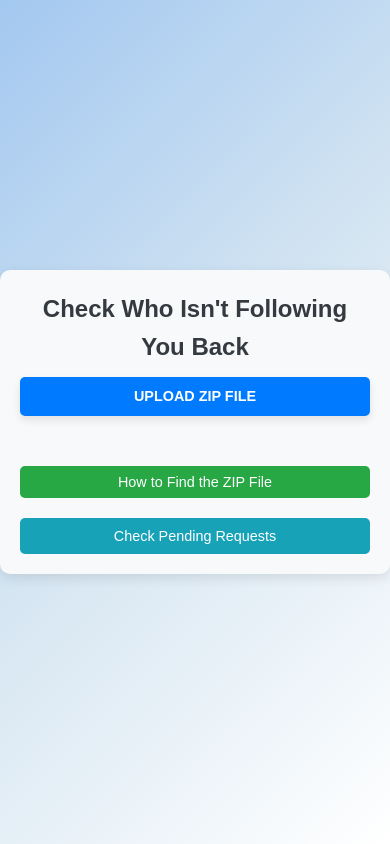
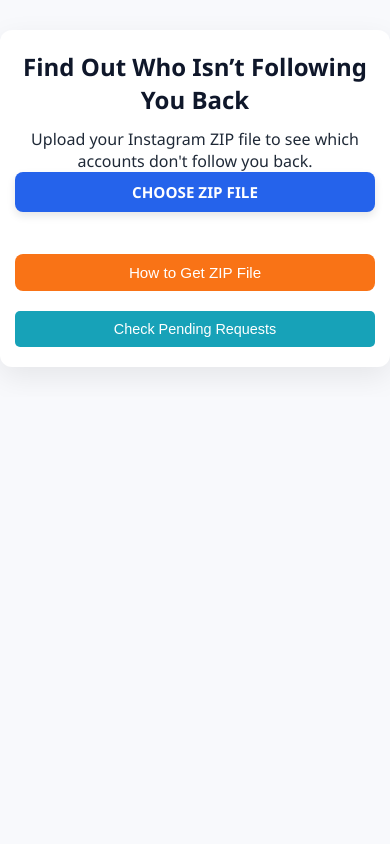
Before and after one commit to kunjkhanpara/Instagram_Unfollower_Tracker, a React (Create React App) app: page /Instagram_Unfollower_Tracker/check-unfollower in a window 390 px wide. Built offline with nearby package versions, Linux system fonts and the light colour scheme.

Commit message:
Improved responsive design and scroll height for pending request list

```diff
--- a/src/components/CheckUnfollower.js
+++ b/src/components/CheckUnfollower.js
@@ -12,7 +12,7 @@
 
   const handleFileUpload = async (e) => {
     setIsLoading(true);
-    setError(null); // Reset error state
+    setError(null);
     const file = e.target.files[0];
     if (!file) {
       setError('Please upload a valid ZIP file.');
@@ -25,43 +25,42 @@
       const unzipped = await zip.loadAsync(file);
       const connectionsFolder = unzipped.folder('connections/followers_and_following');
       if (!connectionsFolder) {
-        setError('The folder "connections/followers_and_following" is missing in the ZIP file.');
+        setError('The folder "connections/followers_and_following" is missing.');
         setIsLoading(false);
         return;
       }
 
-      // Load followers
       const followersFile = connectionsFolder.file('followers_1.json');
       if (!followersFile) {
         setError('The file "followers_1.json" is missing.');
         setIsLoading(false);
         return;
       }
+
       const followersContent = await followersFile.async('string');
       const followersData = JSON.parse(followersContent);
       const followers = followersData.flatMap(item =>
         item.string_list_data.map(innerItem => innerItem.value.toLowerCase())
       );
 
-      // Load following
       const followingFile = connectionsFolder.file('following.json');
       if (!followingFile) {
         setError('The file "following.json" is missing.');
         setIsLoading(false);
         return;
       }
+
       const followingContent = await followingFile.async('string');
       const followingData = JSON.parse(followingContent);
       const following = followingData.relationships_following.map(item =>
         item.string_list_data[0].value.toLowerCase()
       );
 
-      // Find non-followers
       const nonFollowersList = following.filter(user => !followers.includes(user));
       setNonFollowers(nonFollowersList);
     } catch (err) {
-      setError('An error occurred while processing the ZIP file. Please ensure the file is in the correct format.');
       console.error(err);
+      setError('There was an issue reading the file. Make sure it follows the Instagram ZIP format.');
     } finally {
       setIsLoading(false);
     }
@@ -70,75 +69,55 @@
   const downloadResult = () => {
     const doc = new jsPDF();
     doc.setFontSize(16);
-    doc.text('Non-Followers List', 10, 20);
-    doc.setFontSize(12);
+    doc.text('Users Not Following You Back:', 10, 20);
 
     nonFollowers.forEach((username, index) => {
-      const text = `${index + 1}. ${username}`;
-      const yPosition = 30 + (index * 10) % 280; // Add a new page after filling current
-      const xPosition = 10;
-      if (index > 0 && index % 28 === 0) doc.addPage();
-      doc.text(text, xPosition, yPosition);
+      const y = 30 + (index % 28) * 10;
+      if (index !== 0 && index % 28 === 0) doc.addPage();
+      doc.text(`${index + 1}. ${username}`, 10, y);
     });
 
     doc.save('non-followers-list.pdf');
   };
 
-  const navigateToInstructions = () => {
-    navigate('/instructions');
-  };
-
-  const navigateToPendingRequests = () => {
-    navigate('/ok');
-  };
-
   return (
     <div className="file-upload-container">
-      <h2>Check Who Isn't Following You Back</h2>
+      <h2>Find Out Who Isn’t Following You Back</h2>
+      <p className="sub-heading">Upload your Instagram ZIP file to see which accounts don't follow you back.</p>
+
       <div className="upload-section">
-        <label htmlFor="file-upload" className="custom-upload-btn">
-          Upload ZIP File
-        </label>
-        <input
-          id="file-upload"
-          type="file"
-          accept=".zip"
-          onChange={handleFileUpload}
-          className="upload-input-hidden"
-        />
+        <label htmlFor="file-upload" className="custom-upload-btn">Choose ZIP File</label>
+        <input id="file-upload" type="file" accept=".zip" onChange={handleFileUpload} className="upload-input-hidden" />
         {isLoading && <p className="loading-spinner">Processing... Please wait.</p>}
         {error && <p className="error-message">{error}</p>}
       </div>
 
       {nonFollowers.length > 0 && (
         <div className="result-section">
-          <h3>Non-Followers ({nonFollowers.length})</h3>
+          <h3>Users Not Following You Back ({nonFollowers.length})</h3>
           <ul className="non-followers-list">
             {nonFollowers.map((user, index) => (
               <li key={index}>
-                <a
-                  href={`https://instagram.com/${user}`}
-                  target="_blank"
-                  rel="noopener noreferrer"
-                  className="no-underline"
-                >
+                <a href={`https://instagram.com/${user}`} target="_blank" rel="noopener noreferrer" className="no-underline">
                   {index + 1}. {user}
                 </a>
               </li>
             ))}
           </ul>
           <button className="download-btn" onClick={downloadResult}>
-            Download List as PDF
+            Download as PDF
           </button>
         </div>
       )}
 
-      <button className="instructions-btn" onClick={navigateToInstructions}>
-        How to Find the ZIP File
-      </button>
-      <button className="pending-requests-btn" onClick={navigateToPendingRequests}>
-        Check Pending Requests
-      </button>
+      <div className="buttons-row">
+        <button className="instructions-btn" onClick={() => navigate('/instructions')}>
+          How to Get ZIP File
+        </button>
+        <button className="pending-requests-btn" onClick={() => navigate('/ok')}>
+          Check Pending Requests
+        </button>
+      </div>
     </div>
   );
 };
--- a/src/components/Contact.css
+++ b/src/components/Contact.css
@@ -1,41 +1,92 @@
+/* Global Reset */
+* {
+  margin: 0;
+  padding: 0;
+  box-sizing: border-box;
+}
+
+html, body {
+  width: 100%;
+  min-height: 100%;
+  font-family: 'Segoe UI', Tahoma, Geneva, Verdana, sans-serif;
+  background-color: #f8f9fc;
+  overflow-x: hidden;
+}
+
+/* Contact Page Container */
 .contact-page {
-    background-color: #f0f8ff;
+  background-color: #ffffff;
   padding: 40px;
+  border-radius: 12px;
   max-width: 600px;
-    margin: 40px auto;
-    border-radius: 10px;
-    box-shadow: 0 4px 8px rgba(0, 0, 0, 0.1);
+  width: 90%;
+  margin: 60px auto;
+  box-shadow: 0 8px 16px rgba(0, 0, 0, 0.1);
   text-align: center;
 }
 
-  h1 {
+/* Heading */
+.contact-page h1 {
   font-size: 2.5rem;
   color: #0077b6;
   margin-bottom: 20px;
 }
 
-  p {
-    font-size: 1.2rem;
-    color: #555;
+/* Paragraph */
+.contact-page p {
+  font-size: 1.1rem;
+  color: #444;
+  margin-bottom: 20px;
+  line-height: 1.6;
+}
+
+/* List */
+.contact-page ul {
+  list-style: none;
+  padding: 0;
   margin-bottom: 20px;
 }
 
-  ul {
-    list-style-type: none;
-    padding: 0;
-    font-size: 1.1rem;
+.contact-page ul li {
+  font-size: 1.05rem;
   color: #333;
+  margin-bottom: 12px;
 }
 
-  ul li {
-    margin-bottom: 10px;
+/* Links */
+.contact-page a {
+  color: #0077b6;
+  text-decoration: none;
+  font-weight: 500;
 }
 
-  a {
-    color: #0077b6;
-    text-decoration: none;
+.contact-page a:hover {
+  text-decoration: underline;
 }
 
-  a:hover {
-    text-decoration: underline;
+/* Responsive */
+@media (max-width: 768px) {
+  .contact-page {
+    padding: 30px 20px;
+    margin: 40px auto;
   }
+
+  .contact-page h1 {
+    font-size: 2rem;
+  }
+
+  .contact-page p,
+  .contact-page ul li {
+    font-size: 1rem;
+  }
+}
+
+@media (max-width: 480px) {
+  .contact-page {
+    padding: 20px 15px;
+  }
+
+  .contact-page h1 {
+    font-size: 1.6rem;
+  }
+}
--- a/src/components/Instructions.css
+++ b/src/components/Instructions.css
@@ -1,139 +1,136 @@
-/* Ensure the full page allows scrolling */
-html, body {
+/* Global Reset */
+* {
   margin: 0;
   padding: 0;
-  font-family: Arial, sans-serif;
-  line-height: 1.6;
-  background-color: #f0f8ff;
-  overflow-y: scroll; /* Enable scrolling for long content */
-  height: 100%; /* Full height for scrolling compatibility */
+  box-sizing: border-box;
 }
 
-/* Center and style the instructions container */
+html, body {
+  width: 100%;
+  min-height: 100%;
+  font-family: 'Segoe UI', Tahoma, Geneva, Verdana, sans-serif;
+  background-color: #f8f9fc;
+  color: #333;
+  overflow-x: hidden;
+}
+
+/* Scrollable Wrapper */
+.instructions-wrapper {
+  display: flex;
+  flex-direction: column;
+  align-items: center;
+  justify-content: flex-start;
+  min-height: 100vh;
+  padding: 30px 20px;
+}
+
+/* Container */
 .instructions-container {
   background-color: #ffffff;
-  padding: 40px;
-  border-radius: 10px;
-  box-shadow: 0 4px 8px rgba(0, 0, 0, 0.1);
-  max-width: 600px;
-  margin: 40px auto; /* Center the container with space on top and bottom */
-  margin-top: 450px;
+  padding: 30px 40px;
+  border-radius: 12px;
+  box-shadow: 0 8px 16px rgba(0, 0, 0, 0.1);
+  max-width: 800px;
+  width: 100%;
+  margin-bottom: 30px;
+}
+
+/* Headings */
+.instructions-container h2 {
+  font-size: 2.5rem;
+  color: #0077b6;
+  margin-bottom: 20px;
   text-align: center;
 }
 
-/* Styling for headings and text */
-h2 {
-  font-size: 2.8rem;
-  color: #0077b6;
-  margin-bottom: 20px;
+.instructions-container h3 {
+  font-size: 1.5rem;
+  color: #023e8a;
+  margin-top: 30px;
+  margin-bottom: 10px;
 }
 
+/* Intro Text */
 .intro-text {
-  font-size: 1.2rem;
+  font-size: 1.1rem;
   color: #555;
-  margin-bottom: 30px;
+  margin-bottom: 25px;
+  text-align: center;
 }
 
+/* Steps List */
 .steps-container {
-  text-align: left;
-  margin-bottom: 30px;
+  margin-bottom: 25px;
 }
 
 .steps-list {
-  list-style-type: decimal;
   padding-left: 20px;
-  font-size: 1.1rem;
-  color: #333;
+  font-size: 1.05rem;
+  color: #444;
+  line-height: 1.7;
 }
 
 .steps-list li {
-  margin-bottom: 15px;
+  margin-bottom: 12px;
 }
 
+/* Step Descriptions */
 .instruction-text {
+  font-size: 1.05rem;
+  color: #555;
+  margin-top: 8px;
+}
+
+/* Buttons */
+.navigation-buttons {
+  text-align: center;
+  margin-top: 30px;
+}
+
+.go-to-upload-button,
+.contact-button {
+  padding: 12px 28px;
   font-size: 1.1rem;
-  color: #555;
+  background-color: #0077b6;
+  color: #fff;
+  border: none;
+  border-radius: 6px;
+  cursor: pointer;
+  transition: all 0.3s ease-in-out;
+}
+
+.go-to-upload-button:hover,
+.contact-button:hover {
+  background-color: #023e8a;
+}
+
+/* Contact Section */
+.contact-container {
+  text-align: center;
   margin-top: 10px;
 }
 
-/* Button styling */
-.navigation-buttons {
-  margin-top: 30px;
-}
-
-.go-to-upload-button {
-  padding: 12px 30px;
-  background-color: #4caf50;
-  color: white;
-  font-size: 1.2rem;
-  border: none;
-  border-radius: 5px;
-  cursor: pointer;
-  transition: background-color 0.3s ease;
-}
-
-.go-to-upload-button:hover {
-  background-color: #388e3c;
-}
-
-/* Contact Us button styling */
-.contact-container {
-  text-align: center;
-  margin-top: 20px;
-}
-
-.contact-button {
-  padding: 12px 30px;
-  background-color: #0077b6;
-  color: white;
-  font-size: 1.2rem;
-  border: none;
-  border-radius: 5px;
-  cursor: pointer;
-  transition: background-color 0.3s ease;
-}
-
-.contact-button:hover {
-  background-color: #005f86;
-}
-
-/* Responsive styles */
-@media (max-width: 767px) {
+/* Responsive */
+@media (max-width: 768px) {
   .instructions-container {
     padding: 20px;
-    max-width: 100%;
-    margin: 20px auto;
   }
 
-  h2 {
+  .instructions-container h2 {
     font-size: 2rem;
   }
 
-  .intro-text {
-    font-size: 1rem;
+  .instructions-container h3 {
+    font-size: 1.3rem;
   }
 
-  .steps-list {
-    font-size: 1rem;
-  }
-
+  .steps-list,
+  .intro-text,
   .instruction-text {
     font-size: 1rem;
   }
 
-  .go-to-upload-button {
-    font-size: 1rem;
-    padding: 10px 20px;
-  }
-
-  .steps-container {
-    margin-bottom: 20px;
-  }
-
-  .navigation-buttons {
-    margin-top: 20px;
-  }
-
+  .go-to-upload-button,
   .contact-button {
     font-size: 1rem;
     padding: 10px 20px;
@@ -141,7 +138,11 @@
 }
 
 @media (max-width: 480px) {
-  .instructions-container {
-    margin: 10px auto;
+  .instructions-container h2 {
+    font-size: 1.6rem;
+  }
+
+  .instructions-wrapper {
+    padding: 20px 10px;
   }
 }
--- a/src/components/ok.css
+++ b/src/components/ok.css
@@ -1,159 +1,179 @@
+* {
+  margin: 0;
+  padding: 0;
+  box-sizing: border-box;
+}
+
+body {
+  background: #f3f4f6;
+  font-family: 'Segoe UI', Tahoma, Geneva, Verdana, sans-serif;
+  color: #1f2937;
+  min-height: 100vh;
+  overflow-x: hidden;
+}
+
+.main-wrapper {
+  display: flex;
+  justify-content: center;
+  align-items: center;
+  padding: 20px;
+}
+
 .file-upload-container {
-  background-color: #f8f9fa;
-  padding: 30px 20px;
-  border-radius: 10px;
-  box-shadow: 0 4px 12px rgba(0, 0, 0, 0.1);
-  max-width: 600px;
-  margin: 20px auto;
-  text-align: center;
-  overflow: hidden;
+  width: 100%;
+  max-width: 900px;
+  background: #ffffff;
+  padding: 30px 25px;
+  border-radius: 12px;
+  box-shadow: 0 10px 30px rgba(0, 0, 0, 0.08);
 }
 
 h2 {
-  font-size: 1.8rem;
-  color: #343a40;
-  margin-bottom: 10px;
+  font-size: 2rem;
+  margin-bottom: 12px;
+  text-align: center;
+  color: #0f172a;
+  word-break: break-word;
 }
 
 .description {
   font-size: 1rem;
-  color: #6c757d;
-  margin-bottom: 20px;
+  color: #475569;
+  text-align: center;
+  margin-bottom: 25px;
 }
 
 .upload-section {
-  margin-bottom: 20px;
+  display: flex;
+  flex-direction: column;
+  align-items: center;
 }
 
 .custom-upload-btn {
-  display: inline-block;
-  background-color: #007bff;
+  background: #2563eb;
   color: white;
-  padding: 10px 20px;
+  padding: 12px 28px;
   font-size: 1rem;
-  border-radius: 5px;
+  border-radius: 8px;
   cursor: pointer;
-  transition: background-color 0.3s ease;
-  margin-bottom: 15px;
+  transition: background 0.3s;
 }
 
 .custom-upload-btn:hover {
-  background-color: #0056b3;
+  background: #1d4ed8;
 }
 
 .upload-input-hidden {
   display: none;
 }
 
+.loading-spinner,
+.error-message {
+  margin-top: 10px;
+  font-size: 0.95rem;
+  text-align: center;
+}
+
 .loading-spinner {
-  font-size: 1rem;
-  color: #17a2b8;
-  margin-top: 10px;
+  color: #334155;
 }
 
 .error-message {
-  color: #dc3545;
-  margin-top: 10px;
+  color: #dc2626;
 }
 
 .result-section {
-  margin-top: 20px;
-  text-align: left;
+  margin-top: 30px;
+  width: 100%;
+}
+
+.result-section h3 {
+  font-size: 1.2rem;
+  color: #1e293b;
+  margin-bottom: 10px;
+  text-align: center;
 }
 
 .pending-requests-list {
-  list-style-type: none;
-  padding: 0;
   max-height: 300px;
   overflow-y: auto;
-  margin-top: 10px;
-  border: 1px solid #dee2e6;
-  border-radius: 5px;
-  padding: 10px;
-  background-color: #ffffff;
+  background: #f1f5f9;
+  border-radius: 8px;
+  padding: 15px 20px;
+  list-style: none;
+  margin-bottom: 20px;
 }
 
 .pending-requests-list li {
-  padding: 5px 0;
-  border-bottom: 1px solid #dee2e6;
-}
-
-.pending-requests-list li:last-child {
-  border-bottom: none;
+  padding: 8px 0;
+  border-bottom: 1px solid #e2e8f0;
 }
 
 .pending-requests-list a {
+  color: #2563eb;
   text-decoration: none;
-  color: #007bff;
+  font-size: 1rem;
 }
 
 .pending-requests-list a:hover {
   text-decoration: underline;
 }
 
-.download-btn, .instructions-btn, .back-btn {
-  padding: 10px 20px;
+.download-btn {
+  background: #10b981;
+  color: white;
+  padding: 12px 24px;
   font-size: 1rem;
-  border: none;
-  border-radius: 5px;
+  border-radius: 8px;
   cursor: pointer;
-  margin-top: 15px;
-  transition: background-color 0.3s ease;
-}
-
-.download-btn {
-  background-color: #007bff;
-  color: white;
+  width: 100%;
+  transition: 0.3s;
+  margin-bottom: 20px;
 }
 
 .download-btn:hover {
-  background-color: #0056b3;
+  background: #059669;
 }
 
-.instructions-btn {
-  background-color: #28a745;
+.instructions-btn,
+.back-btn {
+  background: #f97316;
   color: white;
+  padding: 10px 20px;
+  font-size: 0.95rem;
+  border-radius: 8px;
+  cursor: pointer;
+  width: 100%;
+  transition: 0.3s;
+  margin-top: 12px;
 }
 
 .instructions-btn:hover {
-  background-color: #218838;
+  background: #ea580c;
 }
 
 .back-btn {
-  background-color: #17a2b8;
-  color: white;
+  background: #475569;
 }
 
 .back-btn:hover {
-  background-color: #138496;
+  background: #334155;
 }
 
-/* Mobile Responsive */
-@media (max-width: 767px) {
+@media (max-width: 768px) {
   .file-upload-container {
-    padding: 20px;
+    padding: 20px 15px;
   }
 
   h2 {
     font-size: 1.5rem;
   }
 
-  .description {
+  .custom-upload-btn,
+  .download-btn,
+  .instructions-btn,
+  .back-btn {
     font-size: 0.95rem;
-  }
-
-  .download-btn, .instructions-btn, .back-btn, .custom-upload-btn {
-    font-size: 0.9rem;
-    padding: 8px 16px;
-  }
-
-  .pending-requests-list {
-    max-height: 200px;
-  }
-
-  .upload-section {
-    display: flex;
-    flex-direction: column;
-    align-items: center;
+    padding: 10px;
   }
 }
--- a/src/components/ok.js
+++ b/src/components/ok.js
@@ -23,23 +23,22 @@
     try {
       const unzipped = await zip.loadAsync(file);
       let requests = [];
-
-      const connectionsFolder = unzipped.folder('connections/followers_and_following');
-      if (!connectionsFolder) {
-        setError('The folder "connections/followers_and_following" is missing.');
+      const folder = unzipped.folder('connections/followers_and_following');
+      if (!folder) {
+        setError('Folder "connections/followers_and_following" not found.');
         setIsLoading(false);
         return;
       }
 
-      const pendingRequestsFile = connectionsFolder.file('pending_follow_requests.json');
-      if (pendingRequestsFile) {
-        const content = await pendingRequestsFile.async('string');
+      const pendingFile = folder.file('pending_follow_requests.json');
+      if (pendingFile) {
+        const content = await pendingFile.async('string');
         const jsonData = JSON.parse(content);
         requests = jsonData.relationships_follow_requests_sent.flatMap(item =>
-          item.string_list_data.map(innerItem => innerItem.value.toLowerCase())
+          item.string_list_data.map(inner => inner.value.toLowerCase())
         );
       } else {
-        setError('Missing "pending_follow_requests.json" file.');
+        setError('File "pending_follow_requests.json" not found.');
         setIsLoading(false);
         return;
       }
@@ -47,8 +46,7 @@
       setPendingRequests(requests);
       setError(null);
     } catch (err) {
-      setError('Error processing the ZIP file.');
-      console.error(err);
+      setError('Error reading ZIP file.');
     } finally {
       setIsLoading(false);
     }
@@ -59,63 +57,48 @@
     doc.setFontSize(16);
     doc.text('Pending Requests List', 10, 20);
     doc.setFontSize(12);
-
-    pendingRequests.forEach((username, index) => {
-      const y = 30 + (index % 28) * 10;
-      if (index > 0 && index % 28 === 0) doc.addPage();
-      doc.text(`${index + 1}. ${username}`, 10, y);
+    pendingRequests.forEach((user, i) => {
+      const y = 30 + (i % 28) * 10;
+      if (i > 0 && i % 28 === 0) doc.addPage();
+      doc.text(`${i + 1}. ${user}`, 10, y);
     });
-
-    doc.save('pending-requests-list.pdf');
+    doc.save('pending-requests.pdf');
   };
 
   return (
+    <div className="main-wrapper">
       <div className="file-upload-container">
         <h2>Pending Follow Requests</h2>
         <p className="description">
-        Upload a ZIP file containing your Instagram data to find out whom you’ve sent follow requests to.
+          Upload your Instagram ZIP file to check all pending follow requests you’ve sent.
         </p>
 
         <div className="upload-section">
-        <label htmlFor="file-upload" className="custom-upload-btn">
-          Upload ZIP File
-        </label>
-        <input
-          id="file-upload"
-          type="file"
-          accept=".zip"
-          onChange={handleFileUpload}
-          className="upload-input-hidden"
-        />
-        {isLoading && <p className="loading-spinner">Processing... Please wait.</p>}
+          <label htmlFor="file-upload" className="custom-upload-btn">Upload ZIP File</label>
+          <input id="file-upload" type="file" accept=".zip" onChange={handleFileUpload} className="upload-input-hidden" />
+          {isLoading && <p className="loading-spinner">Processing file...</p>}
           {error && <p className="error-message">{error}</p>}
         </div>
 
         {pendingRequests.length > 0 && (
           <div className="result-section">
-          <h3>Found {pendingRequests.length} Pending Request(s)</h3>
+            <h3>{pendingRequests.length} Pending Request(s) Found</h3>
             <ul className="pending-requests-list">
-            {pendingRequests.map((user, index) => (
-              <li key={index}>
+              {pendingRequests.map((user, i) => (
+                <li key={i}>
                   <a href={`https://instagram.com/${user}`} target="_blank" rel="noopener noreferrer">
-                  {index + 1}. {user}
+                    {i + 1}. {user}
                   </a>
                 </li>
               ))}
             </ul>
-          <button className="download-btn" onClick={downloadResult}>
-            Download as PDF
-          </button>
+            <button className="download-btn" onClick={downloadResult}>Download as PDF</button>
           </div>
         )}
 
-      <button className="instructions-btn" onClick={() => navigate('/instructions')}>
-        How to Get the ZIP File
-      </button>
-
-      <button className="back-btn" onClick={() => navigate('/check-unfollower')}>
-        Back to Unfollowers Checker
-      </button>
+        <button className="instructions-btn" onClick={() => navigate('/instructions')}>How to Get ZIP File</button>
+        <button className="back-btn" onClick={() => navigate('/check-unfollower')}>Back</button>
+      </div>
     </div>
   );
 };
```
Also changed, not shown: src/App.css (+14 -2 lines), src/components/CheckUnfollower.css (+14 -8 lines), src/components/Instructions.js (+6 -1 lines). Lines whose indentation alone changed are shown as unchanged.
